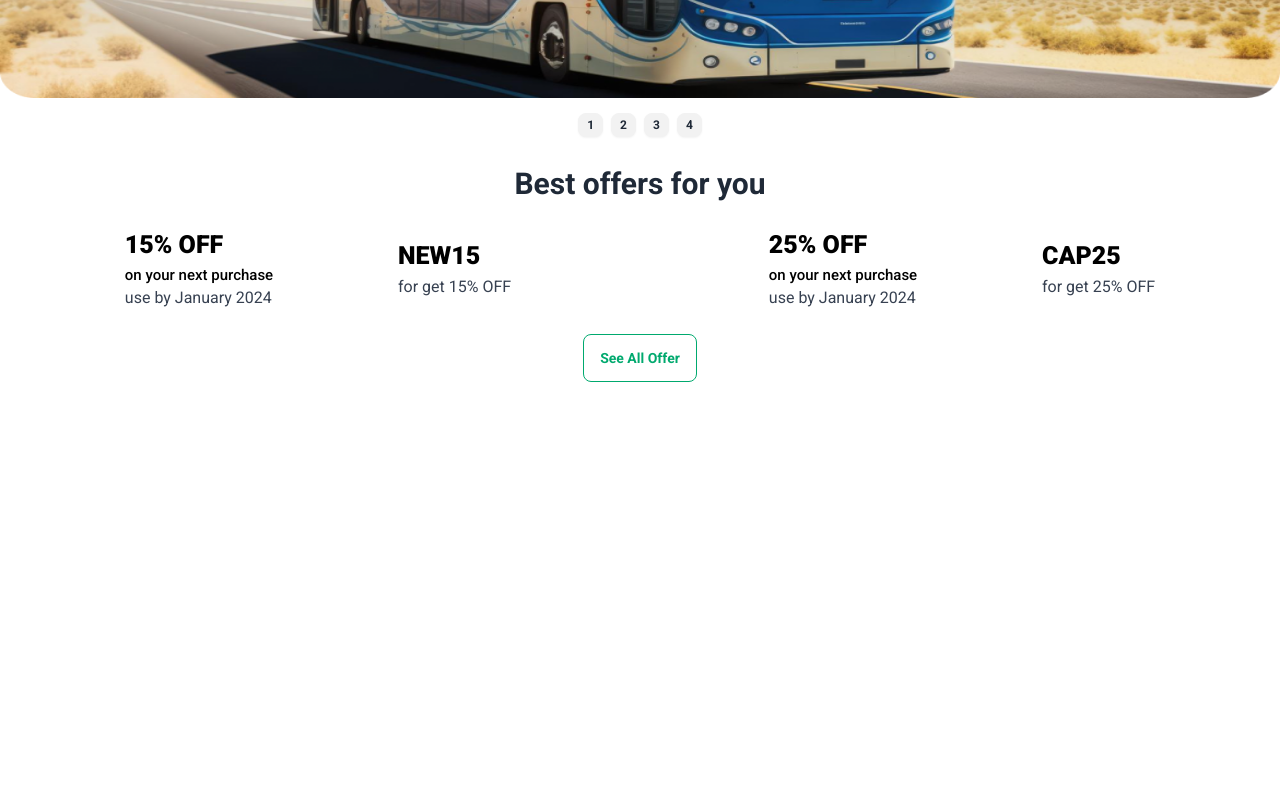
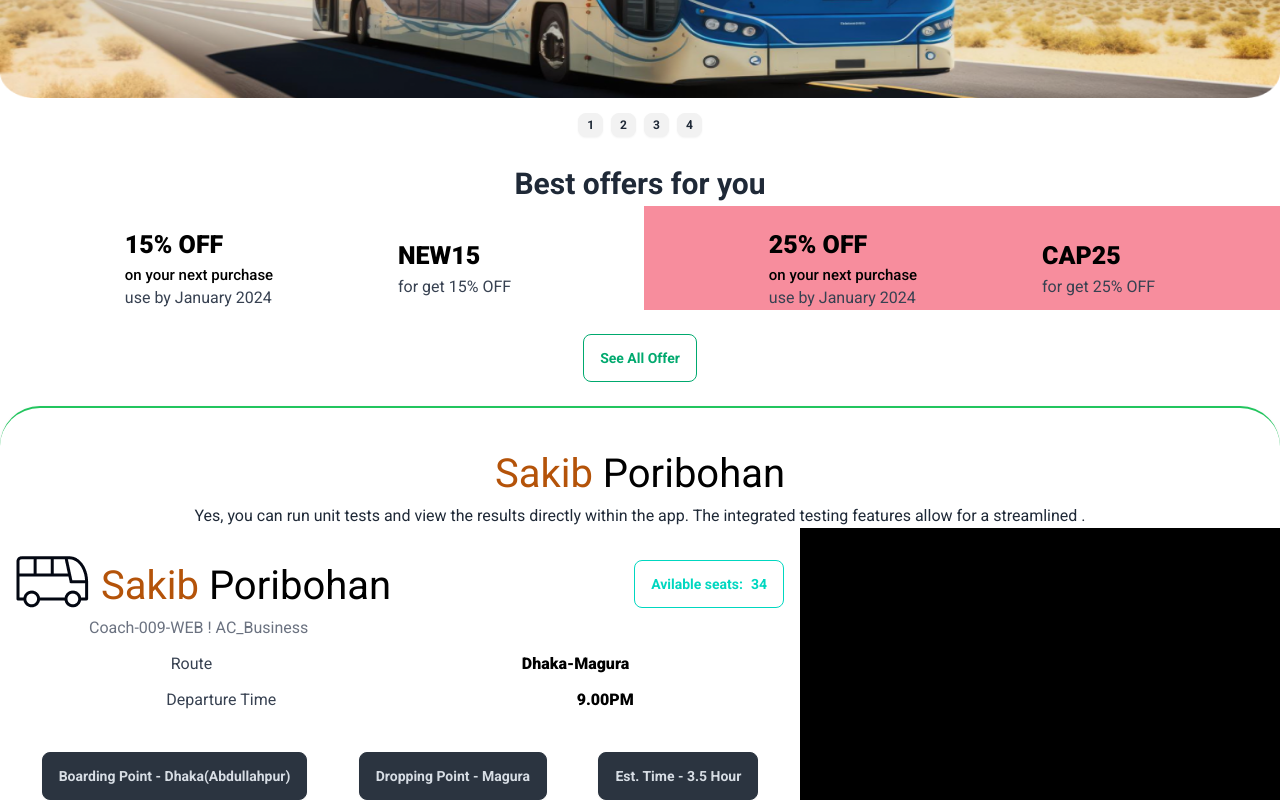
Before and after one commit to engrsakib/simple-bus-ticket-selling, a website: page index.html in a window 1280 px wide. Shown: the part 462-1262 px from the top of the page. Before the commit the page ends 844 px from the top, so only its background shows below. Drawn offline with nearby package versions, Linux system fonts and the light colour scheme.

Commit message:
poribohon section added

```diff
--- a/index.html
+++ b/index.html
@@ -1,30 +1,43 @@
 <!DOCTYPE html>
 <html lang="en">
   <head>
-    <meta charset="UTF-8">
-    <meta name="viewport" content="width=device-width, initial-scale=1.0">
+    <meta charset="UTF-8" />
+    <meta name="viewport" content="width=device-width, initial-scale=1.0" />
     <title>Smart Ticketing</title>
     <!-- font roboto -->
-    <link rel="preconnect" href="https://fonts.googleapis.com">
-    <link rel="preconnect" href="https://fonts.gstatic.com" crossorigin>
-    <link href="https://fonts.googleapis.com/css2?family=Roboto:ital,wght@0,100;0,300;0,400;0,500;0,700;0,900;1,100;1,300;1,400;1,500;1,700;1,900&display=swap" rel="stylesheet">
+    <link rel="preconnect" href="https://fonts.googleapis.com" />
+    <link rel="preconnect" href="https://fonts.gstatic.com" crossorigin />
+    <link
+      href="https://fonts.googleapis.com/css2?family=Roboto:ital,wght@0,100;0,300;0,400;0,500;0,700;0,900;1,100;1,300;1,400;1,500;1,700;1,900&display=swap"
+      rel="stylesheet"
+    />
     <!-- css and tailwind -->
-     <link rel="stylesheet" href="./output/output.css">
+    <link rel="stylesheet" href="./output/output.css" />
+    <script src="https://cdn.tailwindcss.com"></script>
     <!-- font awsame -->
-     <script src="https://kit.fontawesome.com/3c3766bed1.js" crossorigin="anonymous"></script>
+    <script
+      src="https://kit.fontawesome.com/3c3766bed1.js"
+      crossorigin="anonymous"
+    ></script>
   </head>
   <body>
     <!-- main section start -->
     <main class="container mx-auto">
       <!-- navbar start -->
-         <nav class="w-4/5 h-[70px] m-7 mx-auto bg-white mt-3 shadow flex items-center justify-between">
+      <nav
+        class="w-4/5 h-[70px] m-7 mx-auto bg-white mt-3 shadow flex items-center justify-between"
+      >
         <!-- logo start -->
         <div>
-                <h1 class="lg:text-[40px] text-[25px] text-amber-700">Sakib <span class="text-black">Poribohan</span></h1>
+          <h1 class="lg:text-[40px] text-[25px] text-amber-700">
+            Sakib <span class="text-black">Poribohan</span>
+          </h1>
         </div>
         <!-- logo end -->
         <!-- manu start -->
-              <div class="flex items-center justify-between list-none gap-x-4 max-sm:hidden">
+        <div
+          class="flex items-center justify-between list-none gap-x-4 max-sm:hidden"
+        >
           <li><a href="">Home</a></li>
           <li><a href="">About</a></li>
           <li><a href="">Destination</a></li>
@@ -32,7 +45,9 @@
         </div>
         <!-- manu end -->
         <!-- button -->
-            <button class="btn btn-outline btn-accent"><i class="fa-solid fa-van-shuttle"></i></button>
+        <button class="btn btn-outline btn-accent">
+          <i class="fa-solid fa-van-shuttle"></i>
+        </button>
         <!-- button -->
       </nav>
       <!-- navbar end -->
@@ -40,24 +55,19 @@
       <div class="container my-4">
         <div class="carousel w-full h-[450px]">
           <div id="item1" class="carousel-item w-full">
-                 <img
-                   src="./smart-ticketing/images/banner.png"
-                   class="w-full" />
+            <img src="./smart-ticketing/images/banner.png" class="w-full" />
           </div>
           <div id="item2" class="carousel-item w-full">
-                 <img
-                   src="./smart-ticketing/images/image.jpg"
-                   class="w-full" />
+            <img src="./smart-ticketing/images/image.jpg" class="w-full" />
           </div>
           <div id="item3" class="carousel-item w-full">
-                 <img
-                   src="./smart-ticketing/images/img2.jpg"
-                   class="w-full" />
+            <img src="./smart-ticketing/images/img2.jpg" class="w-full" />
           </div>
           <div id="item4" class="carousel-item w-full">
             <img
               src="./smart-ticketing/images/ScaniaSleeper.jpg"
-                   class="w-full" />
+              class="w-full"
+            />
           </div>
         </div>
         <div class="flex w-full justify-center gap-2 py-2">
@@ -71,29 +81,39 @@
     </main>
     <!-- cuppon offer start -->
     <section class="container mx-auto">
-         <h2 class="text-center text-[30px] font-bold mt-3">Best offers for you</h2>
+      <h2 class="text-center text-[30px] font-bold mt-3">
+        Best offers for you
+      </h2>
       <div class="flex max-sm:flex-col gap-2">
-            <div class="bg-yellow w-1/2 h-auto bg-no-repeat flex items-center justify-evenly">
+        <div
+          class="bg-yellow w-1/2 h-auto bg-no-repeat flex items-center justify-evenly"
+        >
           <div class="mt-5">
             <h1 class="text-[25px] text-black font-black">15% OFF</h1>
-                  <h3 class="text-black text-[15px] font-medium">on your next purchase</h3>
-                  <p class='text-gray-700'>use by January 2024</p>
+            <h3 class="text-black text-[15px] font-medium">
+              on your next purchase
+            </h3>
+            <p class="text-gray-700">use by January 2024</p>
           </div>
           <div class="mt-5">
             <h1 class="text-[25px] text-black font-black">NEW15</h1>
-                  <p class='text-gray-700'>for get 15% OFF</p>
+            <p class="text-gray-700">for get 15% OFF</p>
           </div>
         </div>
 
-            <div class="bg-pink w-1/2 h-auto bg-no-repeat flex items-center justify-evenly">
+        <div
+          class="bg-pink w-1/2 h-auto bg-no-repeat flex items-center justify-evenly"
+        >
           <div class="mt-5">
             <h1 class="text-[25px] text-black font-black">25% OFF</h1>
-                  <h3 class="text-black text-[15px] font-medium">on your next purchase</h3>
-                  <p class='text-gray-700'>use by January 2024</p>
+            <h3 class="text-black text-[15px] font-medium">
+              on your next purchase
+            </h3>
+            <p class="text-gray-700">use by January 2024</p>
           </div>
           <div class="mt-5">
             <h1 class="text-[25px] text-black font-black">CAP25</h1>
-                  <p class='text-gray-700'>for get 25% OFF</p>
+            <p class="text-gray-700">for get 25% OFF</p>
           </div>
         </div>
       </div>
@@ -104,6 +124,76 @@
     <!-- cuppon offer end -->
     <!-- main section end -->
     <!-- busses start -->
+    <section
+      class="w-full mx-auto rounded-t-[40px] bg-white shadow border-t-2 border-solid border-green-500 mt-6"
+    >
+      <div class="justify-center text-center mt-9">
+        <h1 class="lg:text-[40px] text-[25px] text-amber-700">
+          Sakib <span class="text-black">Poribohan</span>
+        </h1>
+        <p>
+          Yes, you can run unit tests and view the results directly within the
+          app. The integrated testing features allow for a streamlined .
+        </p>
+      </div>
+
+      <!-- at deatiels start -->
+      <div class="grid grid-cols-8">
+        <div class="col-span-5 mx-4">
+          <!-- avialable seats section start -->
+          <div class="flex justify-between gap-x-42 items-center">
+               <div class="flex mt-7">
+                     <div>
+                        <img src="./smart-ticketing/images/bus-logo.png" alt="" />
+                     </div>
+                     <div>
+                        <h1 class="ml-3 lg:text-[40px] text-[25px] text-amber-700">
+                           Sakib <span class="text-black">Poribohan</span>
+                        </h1>
+                        <p class="text-gray-500">Coach-009-WEB ! AC_Business</p>
+                     </div>
+               </div>
+            <div>
+              <button class="btn btn-outline btn-accent">
+                Avilable seats: <span>34</span>
+              </button>
+            </div>
+          </div>
+          <!-- avialable seats section end -->
+           <!--route start  -->
+            <div class="flex flex-col gap-y-3 mt-3">
+               <div class="flex justify-around">
+                  <div class="">
+                     <p class="text-gray-700">Route</p>
+                  </div>
+                  <div class="">
+
+                     <p class="text-black font-extrabold">Dhaka-Magura</p>
+                  </div>
+                 </div>
+
+                 <div class="flex justify-around">
+                  <div class="">
+                     <p class="text-gray-700">Departure Time</p>
+                  </div>
+                  <div class="">
+
+                     <p class="text-black font-extrabold">9.00PM</p>
+                  </div>
+                 </div>
+            </div>
+            <div class="mt-10 flex justify-around">
+               <button class="btn btn-neutral">Boarding Point - Dhaka(Abdullahpur)</button>
+               <button class="btn btn-neutral">Dropping Point - Magura</button>
+               <button class="btn btn-neutral">Est. Time - 3.5 Hour</button>
+            </div>
+
+           <!--route end  -->
+        </div>
+        <div class="col-span-3 bg-black"></div>
+      </div>
+      <!-- at deatiels end -->
+    </section>
     <!-- busses end -->
     <script src="./script/theem.js"></script>
   </body>
```
Also changed, not shown: output/output.css. Lines whose indentation alone changed are shown as unchanged.
